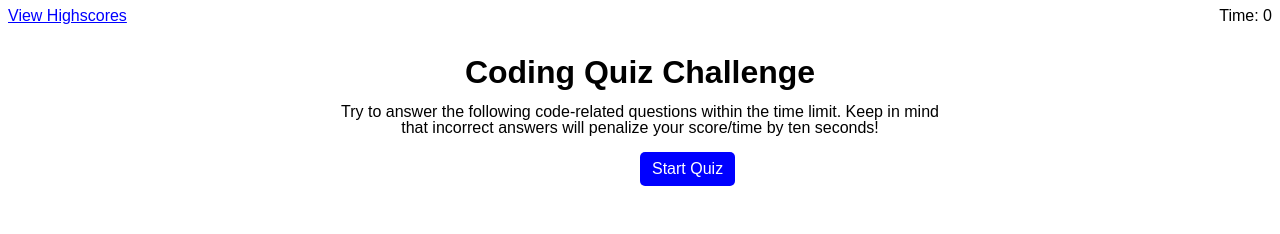
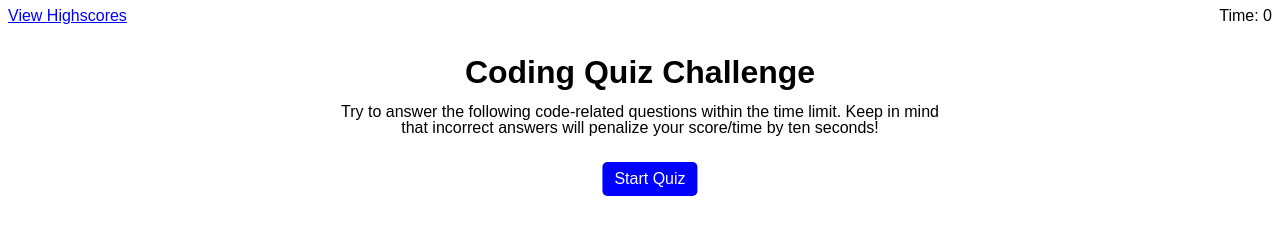
Before and after one commit to Brainybrian316/Coding-Quiz, a plain HTML site: page index.html in a window 1280 px wide. Drawn offline with Linux system fonts and the light colour scheme.

Commit message:
fixed styling on buttons

```diff
--- a/assets/css/style.css
+++ b/assets/css/style.css
@@ -28,6 +28,7 @@ button {
     box-shadow: none;
     border-radius: 5px;
     border: 0;
+    margin: 10px;
 
 }
 
@@ -74,7 +75,7 @@ main #starting_page p {
 main #starting_page #start_quiz_button {
     position: relative;
     left: 50%;
-    transform: translate()
+    transform: translate(-50%)
 }
 
 main #question_numbers_box {
--- a/assets/javascript/script.js
+++ b/assets/javascript/script.js
@@ -213,7 +213,7 @@ function displayNextQuestion() {
         answersList.innerHTML = ""
         answerFeedback.textContent = ""
 
-        // loop for random answers
+        // loop for random answers and create buttons
         for (let i = 0; i < randomizedAnswers.length; i++) {
             let answer = randomizedAnswers[i]
             let button = document.createElement("button")
```
